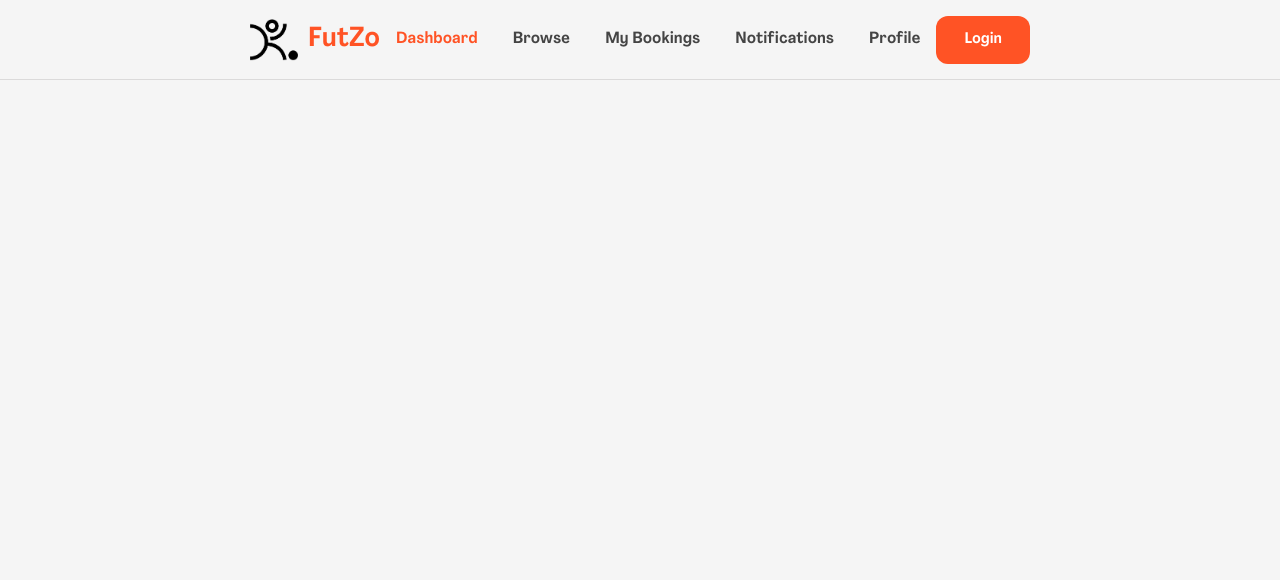
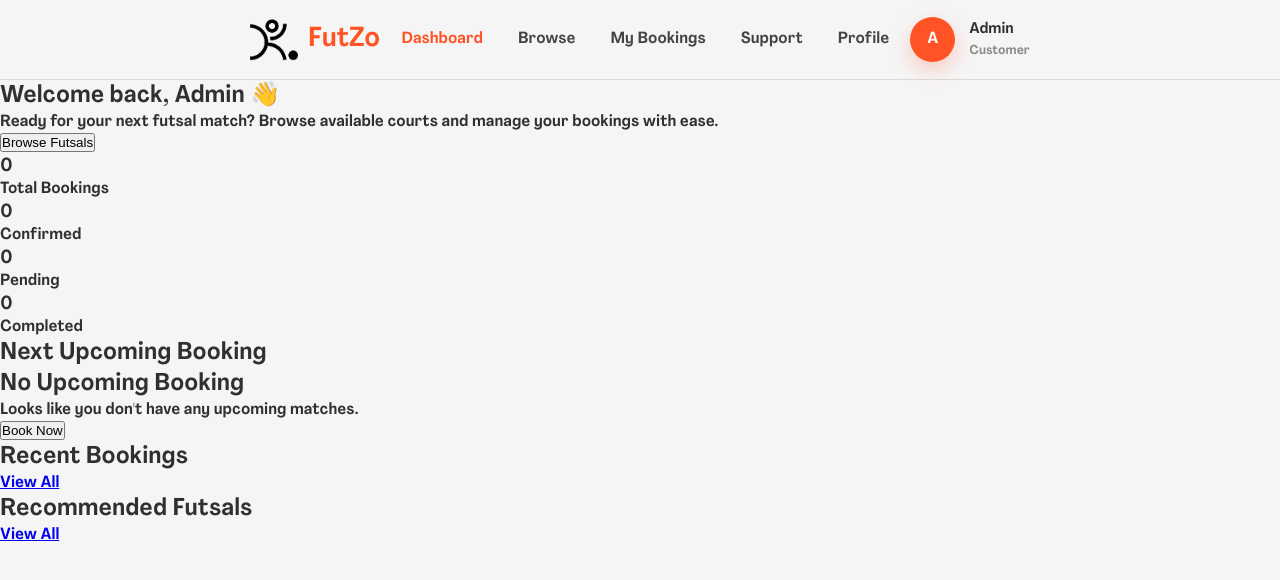
Before and after one commit to prashanna-png/futsal-management-project, a PHP site: page /customer/dashboard.php in a window 1280 px wide. Shown: the top 580 px of the page. Run offline with PHP 8.4, Linux system fonts and the light colour scheme; a user stored in the database is signed in; data that the repository does not hold is empty.

Commit message:
add dashboard section in customer

```diff
--- a/assets/css/customer.css
+++ b/assets/css/customer.css
@@ -66,28 +66,43 @@ body {
   color: #ff5325;
   font-weight: 700;
 }
-
 .right-section {
   display: flex;
-  gap: 15px;
-}
-
-.btn {
-  border: none;
-  padding: 14px 28px;
-  border-radius: 12px;
+  align-items: center;
+  gap: 14px;
   cursor: pointer;
-  font-family: inherit;
-  font-size: 0.95rem;
-  font-weight: 600;
   transition: 0.3s;
 }
 
-.login-btn {
-  background: #ff5325;
-  color: white;
+.right-section:hover {
+  opacity: 0.85;
 }
 
-.login-btn:hover {
-  background: #ea471c;
+.avatar {
+  width: 45px;
+  height: 45px;
+  border-radius: 50%;
+  background: #ff5325;
+  color: #fff;
+  display: flex;
+  justify-content: center;
+  align-items: center;
+  font-size: 1rem;
+  font-weight: 700;
+  box-shadow: 0 8px 20px rgba(255, 83, 37, 0.25);
+  flex-shrink: 0;
 }
+
+.right-section strong {
+  display: block;
+  font-size: 0.95rem;
+  color: #303030;
+  font-weight: 600;
+}
+
+.right-section small {
+  display: block;
+  font-size: 0.8rem;
+  color: #8a8a8a;
+  margin-top: 2px;
+}
--- a/customer/dashboard.php
+++ b/customer/dashboard.php
@@ -104,16 +104,16 @@ $nextBooking = mysqli_fetch_assoc($result);
 <head>
   <meta charset="UTF-8">
   <meta name="viewport" content="width=device-width, initial-scale=1.0">
-  <link rel="shortcut icon" href="./assets/logo/main-logo.png" type="image/x-icon">
+  <link rel="shortcut icon" href="../assets/logo/main-logo.png" type="image/x-icon">
   <title>FutZo</title>
-  <link rel="stylesheet" href="./assets/css/customer.css">
+  <link rel="stylesheet" href="../assets/css/customer.css">
 </head>
 
 <body>
   <nav class="nav-bar">
 
     <div class="left-section">
-      <img src="./assets/logo/futzo-logo.png" alt="FutZo Logo">
+      <img src="../assets/logo/futzo-logo.png" alt="FutZo Logo">
       <span>FutZo</span>
     </div>
 
@@ -121,17 +121,193 @@ $nextBooking = mysqli_fetch_assoc($result);
       <a href="#dashboard" class="nav-link active">Dashboard</a>
       <a href="#browse" class="nav-link">Browse</a>
       <a href="#bookings" class="nav-link">My Bookings</a>
-      <a href="#notifications" class="nav-link">Notifications</a>
+      <a href="#support" class="nav-link">Support</a>
       <a href="#profile" class="nav-link">Profile</a>
     </div>
 
     <div class="right-section">
-      <button class="btn login-btn" onclick="location.href='login.php'">
-        Login
-      </button>
+
+      <div class="avatar">
+        <?= strtoupper(substr($_SESSION['name'], 0, 1)); ?>
+      </div>
+
+      <div>
+        <strong><?= htmlspecialchars($_SESSION['name']); ?></strong>
+        <small>Customer</small>
+      </div>
+
     </div>
 
   </nav>
+  <main class="dashboard">
+
+    <section class="hero">
+
+      <div class="hero-text">
+
+        <h1>
+          Welcome back,
+          <?= htmlspecialchars($_SESSION['name']); ?> 👋
+        </h1>
+
+        <p>
+          Ready for your next futsal match? Browse available courts and manage your bookings with ease.
+        </p>
+
+        <button onclick="location.href='browse.php'">
+          Browse Futsals
+        </button>
+
+      </div>
+
+    </section>
+
+    <section class="stats">
+
+      <div class="stat-card">
+        <h3><?= $total['total']; ?></h3>
+        <p>Total Bookings</p>
+      </div>
+
+      <div class="stat-card">
+        <h3><?= $confirmed['confirmed']; ?></h3>
+        <p>Confirmed</p>
+      </div>
+
+      <div class="stat-card">
+        <h3><?= $pending['pending']; ?></h3>
+        <p>Pending</p>
+      </div>
+
+      <div class="stat-card">
+        <h3><?= $completed['completed']; ?></h3>
+        <p>Completed</p>
+      </div>
+
+    </section>
+
+    <section class="upcoming">
+
+      <div class="section-title">
+        <h2>Next Upcoming Booking</h2>
+      </div>
+
+      <?php if ($nextBooking) { ?>
+
+        <div class="booking-card">
+
+          <div class="booking-image">
+            <img src="../uploads/<?= htmlspecialchars($nextBooking['image']); ?>" alt="">
+          </div>
+
+          <div class="booking-info">
+
+            <h2><?= htmlspecialchars($nextBooking['name']); ?></h2>
+
+            <p>📍 <?= htmlspecialchars($nextBooking['location']); ?></p>
+
+            <p>
+              📅
+              <?= date("d M Y", strtotime($nextBooking['booking_date'])); ?>
+            </p>
+
+            <p>
+              🕒
+              <?= date("g:i A", strtotime($nextBooking['start_time'])); ?>
+              -
+              <?= date("g:i A", strtotime($nextBooking['end_time'])); ?>
+            </p>
+
+            <button>
+              View Booking
+            </button>
+
+          </div>
+
+        </div>
+
+      <?php } else { ?>
+
+        <div class="empty-booking">
+
+          <h2>No Upcoming Booking</h2>
+
+          <p>
+            Looks like you don't have any upcoming matches.
+          </p>
+
+          <button onclick="location.href='browse.php'">
+            Book Now
+          </button>
+
+        </div>
+
+      <?php } ?>
+
+    </section>
+
+    <section class="recent">
+
+      <div class="section-title">
+
+        <h2>Recent Bookings</h2>
+
+        <a href="my_bookings.php">
+          View All
+        </a>
+
+      </div>
+
+      <div class="recent-grid">
+
+        <?php while ($row = mysqli_fetch_assoc($recentResult)) { ?>
+
+          <div class="recent-card">
+
+            <h3><?= htmlspecialchars($row['name']); ?></h3>
+
+            <p>
+              📅
+              <?= date("d M Y", strtotime($row['booking_date'])); ?>
+            </p>
+
+            <p>
+              🕒
+              <?= date("g:i A", strtotime($row['start_time'])); ?>
+              -
+              <?= date("g:i A", strtotime($row['end_time'])); ?>
+            </p>
+
+            <span class="status <?= strtolower($row['status']); ?>">
+              <?= ucfirst($row['status']); ?>
+            </span>
+
+          </div>
+
+        <?php } ?>
+
+      </div>
+
+    </section>
+
+    <section class="recommended">
+
+      <div class="section-title">
+
+        <h2>Recommended Futsals</h2>
+
+        <a href="browse.php">
+          View All
+        </a>
+
+      </div>
+
+      <div class="recommended-grid">
+      </div>
+
+    </section>
+
+  </main>
 
 </body>
 
```
